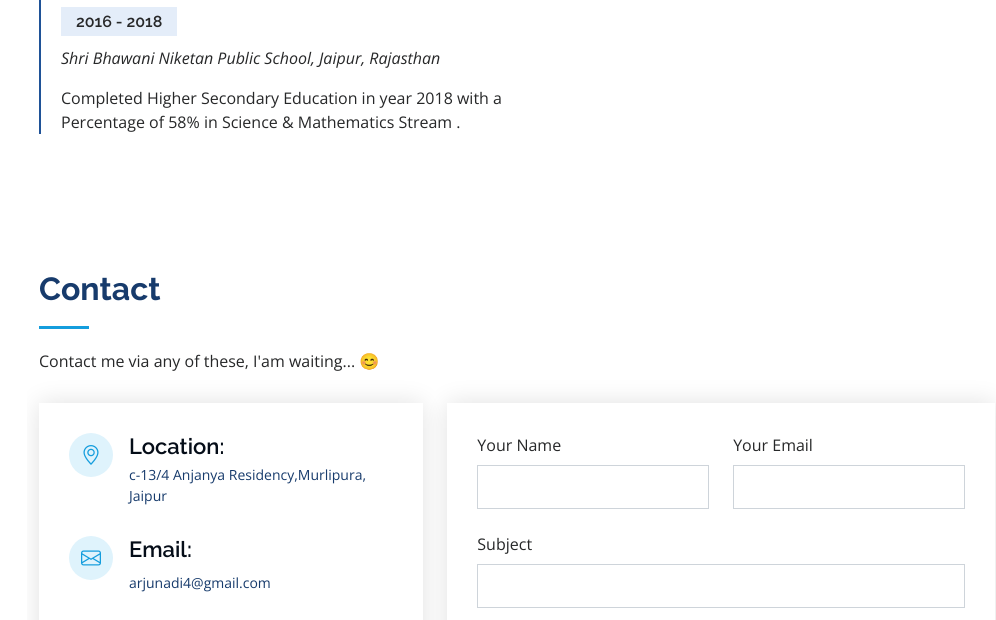
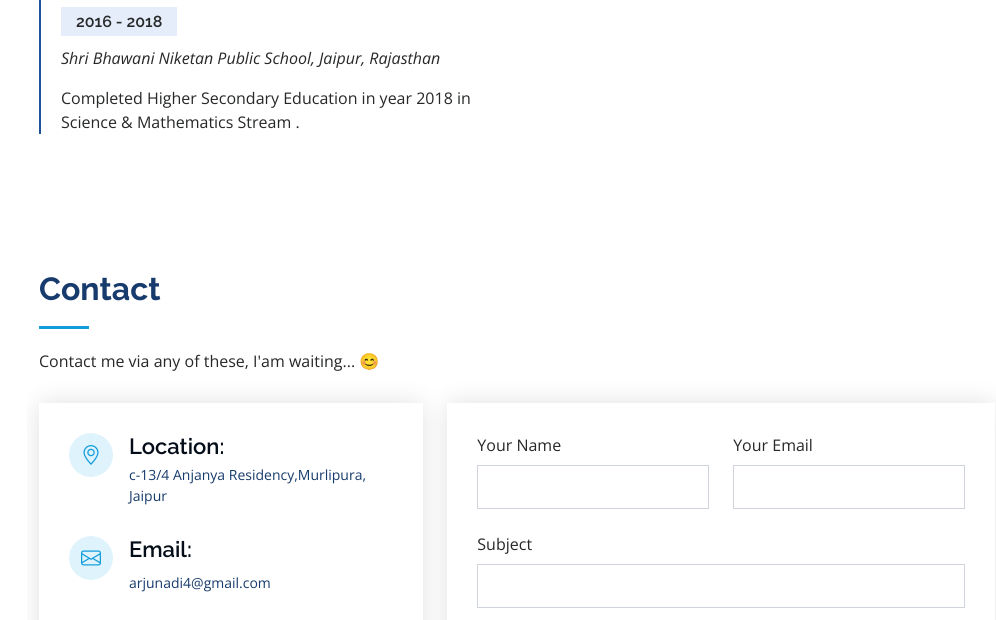
Before and after one commit to PhilicStream/PortFolio_webdev, a plain HTML site: page index.html in a window 1280 px wide. Shown: the part 2619-3239 px from the top of the page, without its empty margins (273-1269 px from the left). Drawn offline with nearby package versions, Linux system fonts and the light colour scheme; files whose address does not match are found by name.

Commit message:
update index.html

```diff
--- a/index.html
+++ b/index.html
@@ -271,7 +271,7 @@
               <h4>HIGHER SECONDARY EDUCATION</h4>
               <h5>2016 - 2018</h5>
               <p><em>Shri Bhawani Niketan Public School, Jaipur, Rajasthan</em></p>
-              <p>Completed Higher Secondary Education in year 2018 with a Percentage of 58% in Science & Mathematics Stream .</p>
+              <p>Completed Higher Secondary Education in year 2018 in Science & Mathematics Stream .</p>
             </div>
           </div>
           <div class="col-lg-6" data-aos="fade-up" data-aos-delay="100">
```
